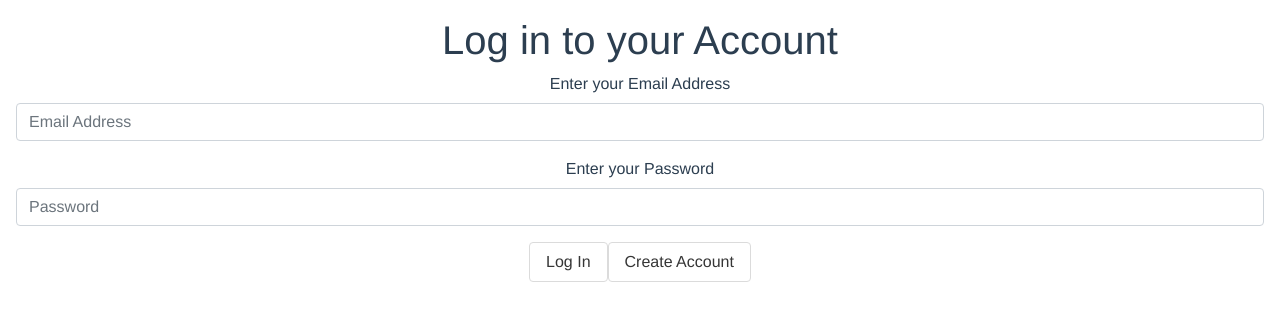
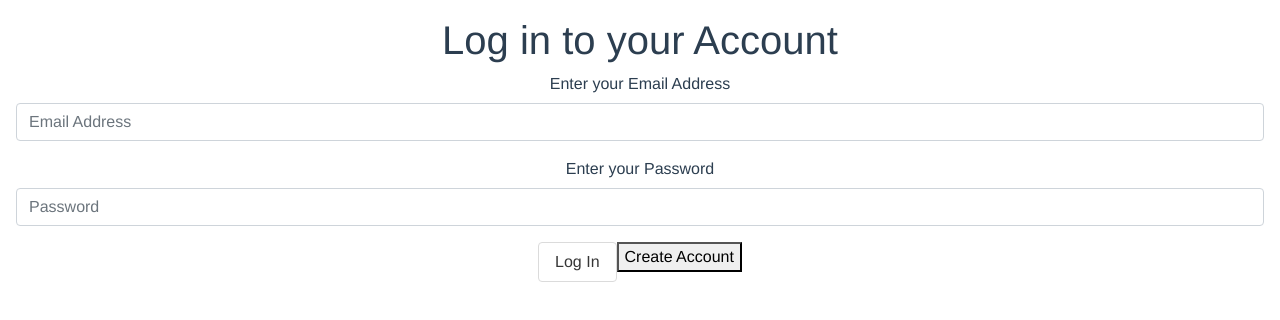
Before and after one commit to holistic-web/portfolio-fabricator, a Vue app in the folder portfolio-management/admin-ui/: page /log-in in a window 1280 px wide. Shown: the top 320 px of the page. Built offline with nearby package versions, Linux system fonts and the light colour scheme.

Commit message:
fix: fixed submit parameter not working on forms

```diff
--- a/portfolio-management/admin-ui/src/containers/authentication/LogIn.vue
+++ b/portfolio-management/admin-ui/src/containers/authentication/LogIn.vue
@@ -2,7 +2,7 @@
 	<div class="LoginAccount">
 		<h1>Log in to your Account</h1>
 
-		<b-form @submit.prevent="login" class="LoginAccount__form">
+		<b-form class="LoginAccount__form">
 
 			<b-form-group label="Enter your Email Address">
 				<b-form-input
@@ -21,16 +21,17 @@
 			</b-form-group>
 
 			<b-button
+				@click="login"
 				type="submit"
 				variant="primary">
 				Log In
 			</b-button>
 
-			<b-button
-				type="link"
-				variant="secondary">
+			<router-link
+				to="/sign-up"
+				tag="button">
 				Create Account
-			</b-button>
+			</router-link>
 
 		</b-form>
 	</div>
--- a/portfolio-management/admin-ui/src/containers/authentication/SignUp.vue
+++ b/portfolio-management/admin-ui/src/containers/authentication/SignUp.vue
@@ -2,7 +2,7 @@
 	<div class="CreateAccount">
 		<h1>Sign up for an Account</h1>
 
-		<b-form @submit.prevent="onSubmit" class="CreateAccount__form" @reset="clearData">
+		<b-form class="CreateAccount__form">
 
 			<b-form-group label="Enter your Email Address">
 				<b-form-input
@@ -34,13 +34,14 @@
 			<p class="text-danger" v-text="errorText"/>
 
 			<b-button
-				type="submit"
+				@click="onSubmit"
 				:disabled="!isFormValid"
 				variant="primary">
 				Create Account
 			</b-button>
 
 			<b-button
+				@click="clearData"
 				type="reset"
 				variant="danger">
 				Reset
```
